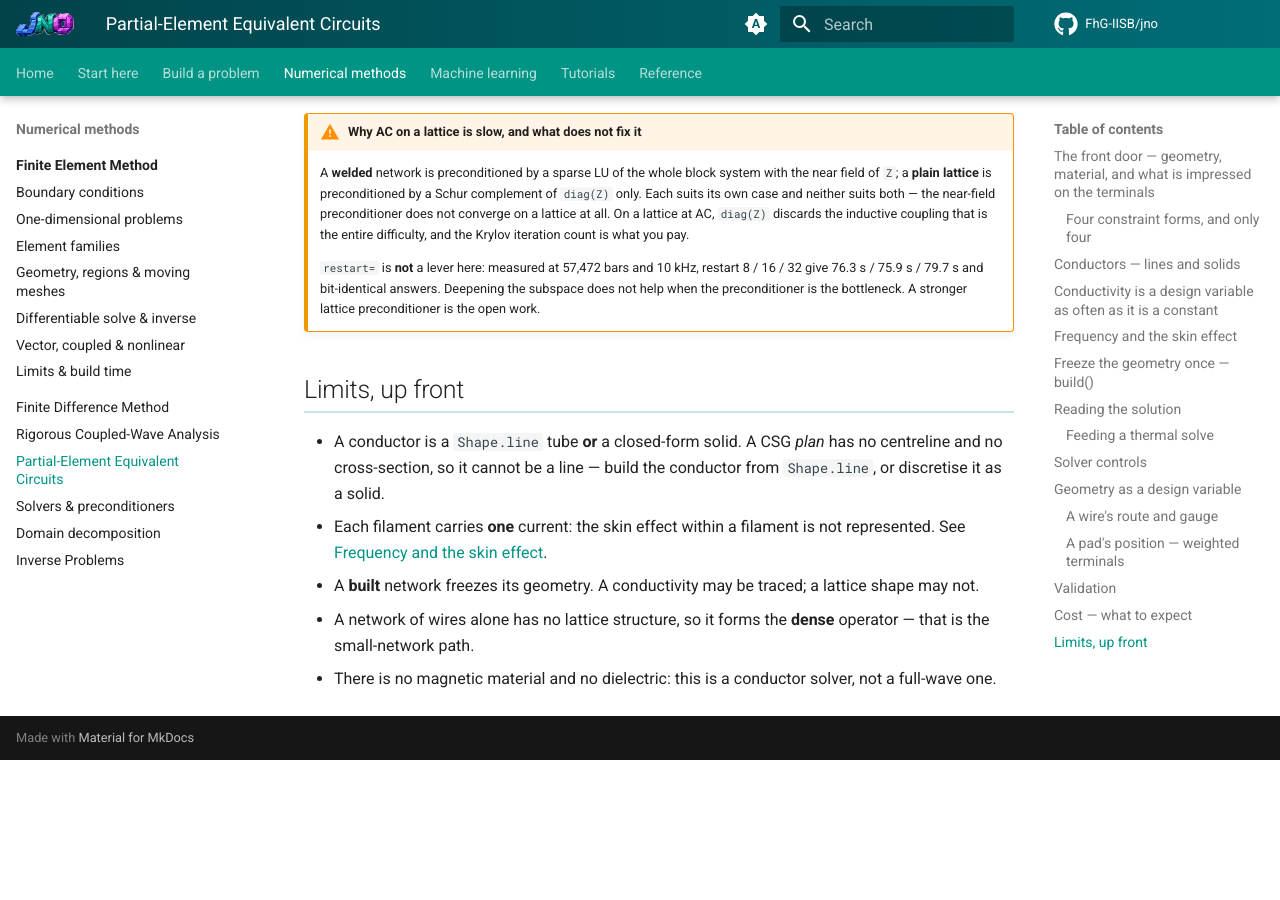
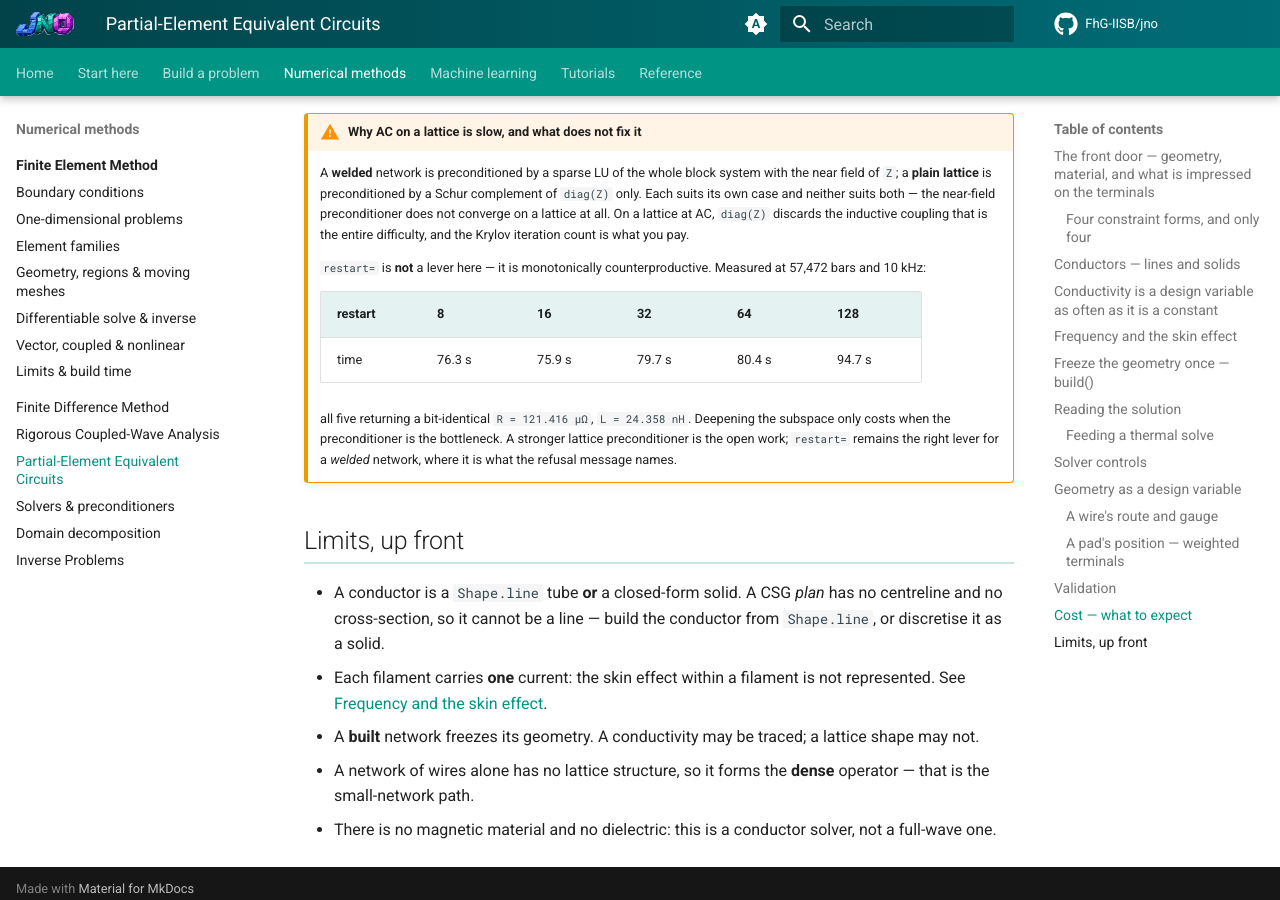
Before and after one commit to FhG-IISB/jNO, an MkDocs documentation site: the page built from docs/peec.md, in a window 1280 px wide and 900 px high, scrolled down 7704 px. Built offline with MkDocs 1.6.1 and Material for MkDocs 9.7.7, drawn with Linux system fonts in a browser that asks for light colours; comment, search, counter and statistics services are not loaded; before the commit the page ends 8464 px from its top, so only the background shows below that.

Commit message:
docs: the peec restart sweep runs to 128, and it only gets worse
8/16/32/64/128 -> 76.3/75.9/79.7/80.4/94.7 s at 57,472 bars and 10 kHz, all five returning a
bit-identical answer. The page cited only the first three, which understated it: the curve is
monotonically counterproductive above 16, not flat.

```diff
--- a/docs/peec.md
+++ b/docs/peec.md
@@ -310,9 +310,17 @@ Three things to read off it.
     at all. On a lattice at AC, `diag(Z)` discards the inductive coupling that is the entire difficulty,
     and the Krylov iteration count is what you pay.
 
-    `restart=` is **not** a lever here: measured at 57,472 bars and 10 kHz, restart 8 / 16 / 32 give
-    76.3 s / 75.9 s / 79.7 s and bit-identical answers. Deepening the subspace does not help when the
-    preconditioner is the bottleneck. A stronger lattice preconditioner is the open work.
+    `restart=` is **not** a lever here — it is monotonically counterproductive. Measured at 57,472
+    bars and 10 kHz:
+
+    | restart | 8 | 16 | 32 | 64 | 128 |
+    |---|---|---|---|---|---|
+    | time | 76.3 s | 75.9 s | 79.7 s | 80.4 s | 94.7 s |
+
+    all five returning a bit-identical `R = 121.416 µΩ`, `L = 24.358 nH`. Deepening the subspace only
+    costs when the preconditioner is the bottleneck. A stronger lattice preconditioner is the open
+    work; `restart=` remains the right lever for a *welded* network, where it is what the refusal
+    message names.
 
 ## Limits, up front
 
```
